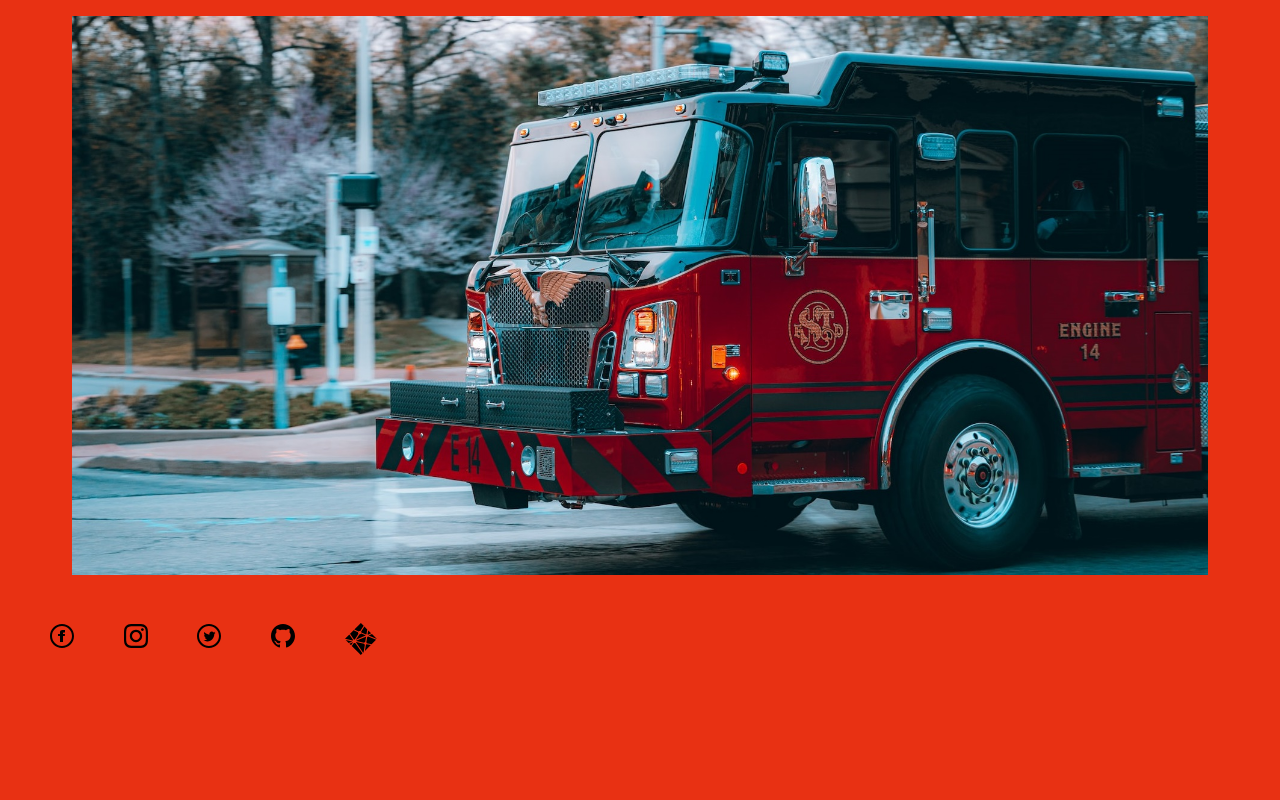
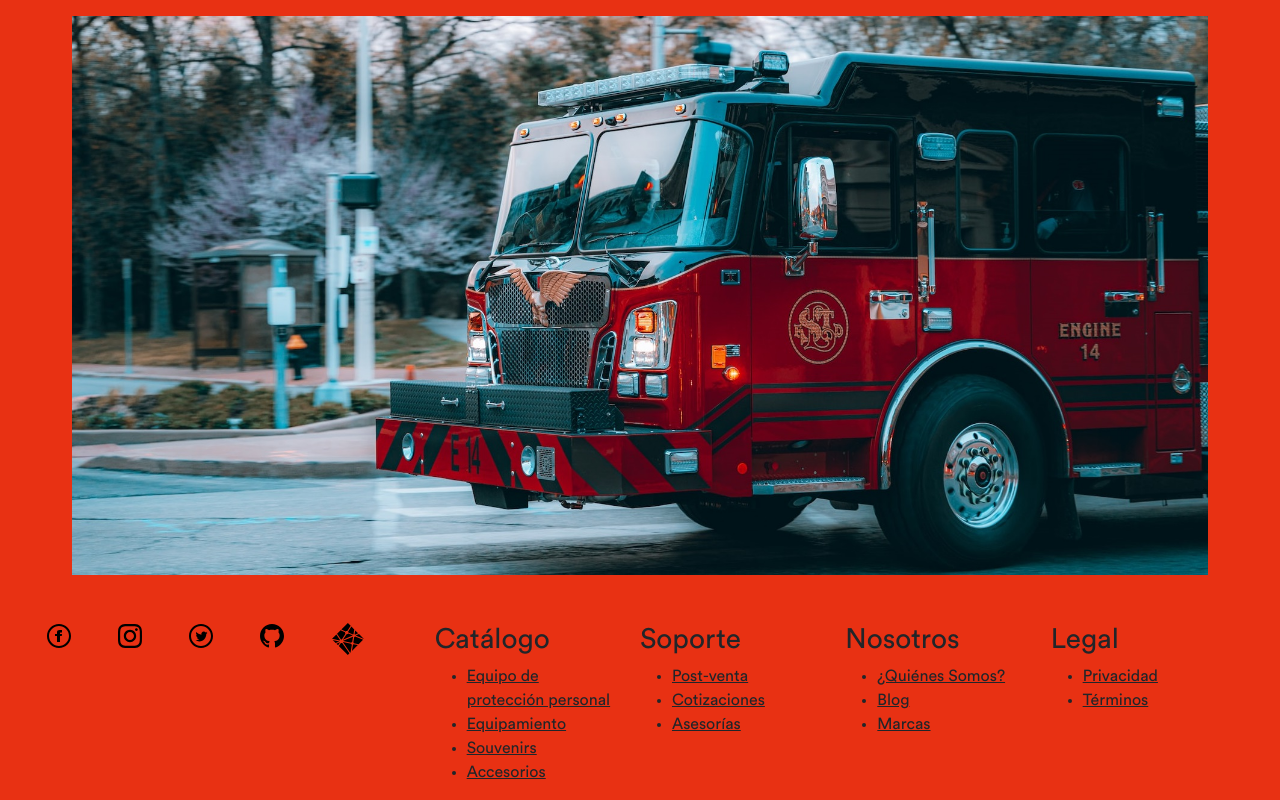
Before and after one commit to spezoa/proj1-udd, a plain HTML site: page index.html in a window 1280 px wide. Shown: the part 2344-3144 px from the top of the page. Before the commit the page ends 2999 px from the top, so only its background shows below. Drawn offline with nearby package versions, Linux system fonts and the light colour scheme.

Commit message:
se agrega footer

```diff
--- a/index.html
+++ b/index.html
@@ -200,8 +200,8 @@
     </section>
 
     <footer>
-        <div class="row-cols-3">
-            <div class="d-flex justify-content-lg-evenly justify-content-around">
+        <div class="row">
+            <div class="col-lg-4 d-flex justify-content-lg-evenly justify-content-around">
                 <a href="#">
                     <svg xmlns="http://www.w3.org/2000/svg" width="24" height="24" viewBox="0 0 24 24">
                         <path
@@ -230,11 +230,41 @@
                     <img src="/img/images/netlify-svgrepo-com.svg" alt="">
                 </a>
             </div>
-            <div>
-
+            <div class="col-lg-4 row">
+                <div class="col-lg-6">
+                    <h3>Catálogo</h3>
+                    <ul>
+                        <li><a href="#catalog-fire">Equipo de protección personal</a></li>
+                        <li><a href="#catalog-fire">Equipamiento</a></li>
+                        <li><a href="#catalog-fire">Souvenirs</a></li>
+                        <li><a href="#catalog-fire">Accesorios</a></li>
+                    </ul>
+                </div>
+                <div class="col-lg-6">
+                    <h3>Soporte</h3>
+                    <ul>
+                        <li><a href="#">Post-venta</a></li>
+                        <li><a href="#">Cotizaciones</a></li>
+                        <li><a href="#">Asesorías</a></li>
+                    </ul>
+                </div>
             </div>
-            <div>
-
+            <div class="col-lg-4 row">
+                <div class="col-lg-6">
+                    <h3>Nosotros</h3>
+                    <ul>
+                        <li><a href="#">¿Quiénes Somos?</a></li>
+                        <li><a href="#">Blog</a></li>
+                        <li><a href="#">Marcas</a></li>
+                    </ul>
+                </div>
+                <div class="col-lg-6">
+                    <h3>Legal</h3>
+                    <ul>
+                        <li><a href="#">Privacidad</a></li>
+                        <li><a href="#">Términos</a></li>
+                    </ul>
+                </div>
             </div>
         </div>
     </footer>
--- a/style.css
+++ b/style.css
@@ -131,6 +131,20 @@ div div h1 {
     opacity: .9;
 } */
 
+footer div {
+    color: #212529;
+    font-family: circular-font-book;
+
+}
+
+footer div a {
+    color: #212529;
+}
+
+footer div a:hover {
+    color: #e83113;
+    background-color: #212529;
+}
 
 @media screen and (max-width: 1520px) {
     div .btn-jumbo {
```
